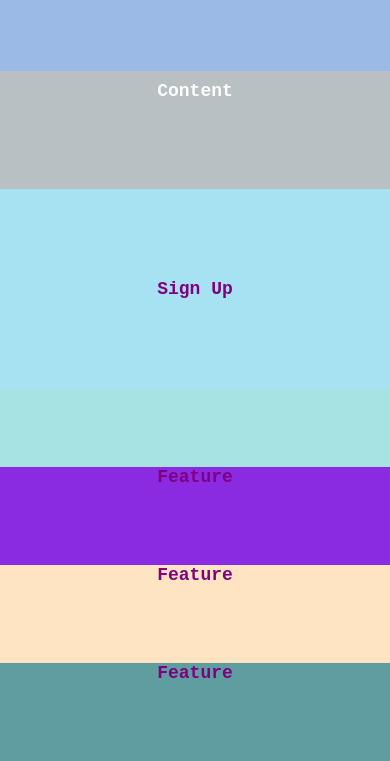
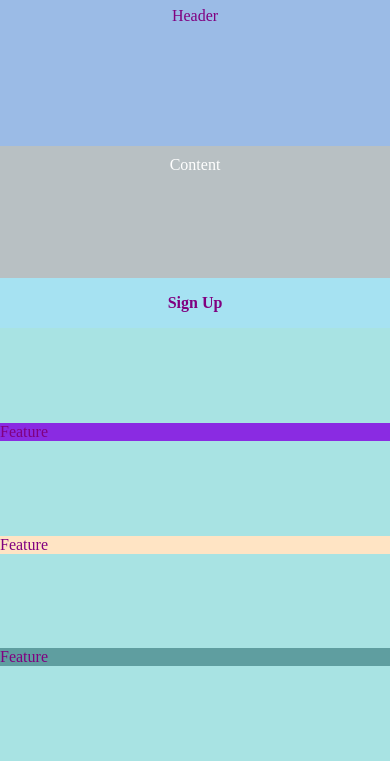
Before and after one commit to kadirozturk55/exerciseaboutflex, a plain HTML site: page index.html in a window 390 px wide. Shown: the part 83-844 px from the top of the page. Drawn offline with Linux system fonts and the light colour scheme.

Commit message:
first commit

```diff
--- a/index.html
+++ b/index.html
@@ -3,18 +3,20 @@
 <head>
     <meta charset="UTF-8">
     <meta name="viewport" content="width=device-width, initial-scale=1.0">
-    <title>30/09/2023 | New Try </title>
-    <link rel="stylesheet" href="style.css">
+    <title>29/09/2023 | Bern </title>
+        <link rel="stylesheet" href="style.css">
+
 </head>
 <body>
     <header>
+        <h1>Top</h1>
         <div class="header"><p>Header</p></div>
     </header>
+        <div class="box1">Feature</div>
+        <div class="box2">Feature</div>
+        <div class="box3">Feature</div>
+        <div class="sign"><p>Sign Up</p></div>
 
-        <div class="feature1">Feature</div>
-        <div class="feature2">Feature</div>
-        <div class="feature3">Feature</div>
-        <div class="sign"><p>Sign Up</p></div>
-        <div class="content">Content</div>
+    <div class="content">Content</div>
 </body>
 </html>
--- a/style.css
+++ b/style.css
@@ -1,44 +1,47 @@
 body {
-    display: grid;
-    text-align: center;
+    display: flex;
+    flex-direction: row;
+    flex-wrap: wrap;
     min-height: 100vh;
     margin: 0;
     background-color: rgb(168, 227, 227);
     color: purple;
-    font-family: 'Courier New', Courier, monospace;
-    font-size: large;
-    font-weight: bold;
-    grid-template-areas:
-    'header header header'
-    'feature1 feature2 feature3'
-    'sign sign sign'
-    'content content content';
 }
 
 header {
     background-color: rgb(155, 187, 230);
     padding: 10px;
     text-align: center;
-    grid-area: header;
+    width: 100%;
 }
 
-.feature1 {
+
+
+.box1 {
     background-color: blueviolet;
-    grid-area:feature1;
+    width: 33.33% ;
+
 }
 
-.feature2 {
+.box2 {
     background-color: bisque;
-    grid-area: feature2;
+    width:  33.33% ;
 }
 
-.feature3 {
+.box3 {
     background-color: cadetblue;
-    grid-area: feature3;
+    width: 33.33% ;
+}
+
+.content {
+    background-color: #b8c0c3;
+    color: #fff;
+    text-align: center;
+    padding: 10px;
+    width: 100%;
 }
 
 .sign {
-    width: 100%;
     height: 200px;
     text-align: center;
     font-weight: bold;
@@ -46,33 +49,48 @@ header {
     display: flex;
     justify-content: center;
     align-items: center;
-    grid-area: sign;
 }
 
-.content {
-    background-color: #b8c0c3;
-    color: #fff;
-    text-align: center;
-    padding: 10px;
-    grid-area: content;
+@media screen and (max-width: 1200px) {
+    header {
+        order: 1;
+    }
+    .content {
+    order:2 ;
 }
-@media screen and (max-width:1200px){
-    body {
-        grid-template-areas:
-    'header header '
-    'content content '
-    'sign feature1 '
-    'feature2 feature3';
-    } }
+.sign{
+    order:3;
+    width: 50%;
+}
+.box1 {
+    order:4;
+    width: 50%;
+}
+.box2 {
+    order:5;
+    width: 50%;
+}
+.box3 {
+    order:6;
+    width: 50%;
+}
+}
+@media screen and (max-width: 556px) {
+    .sign{
+    width: 100%;
+    height: 100%;
+}
+.box1 {
+    width: 100%;
+    height: 100%;
+}
+.box2 {
 
-    @media screen and (max-width:556px){
-    body {
-        grid-template-areas:
-    'header  '
-    'content  '
-    'sign '
-    'feature1 '
-    'feature2 '
-    'feature3';
-    }
+    width: 100%;
+    height: 100%;
 }
+.box3 {
+    width: 100%;
+    height: 100%;
+}
+}
```
